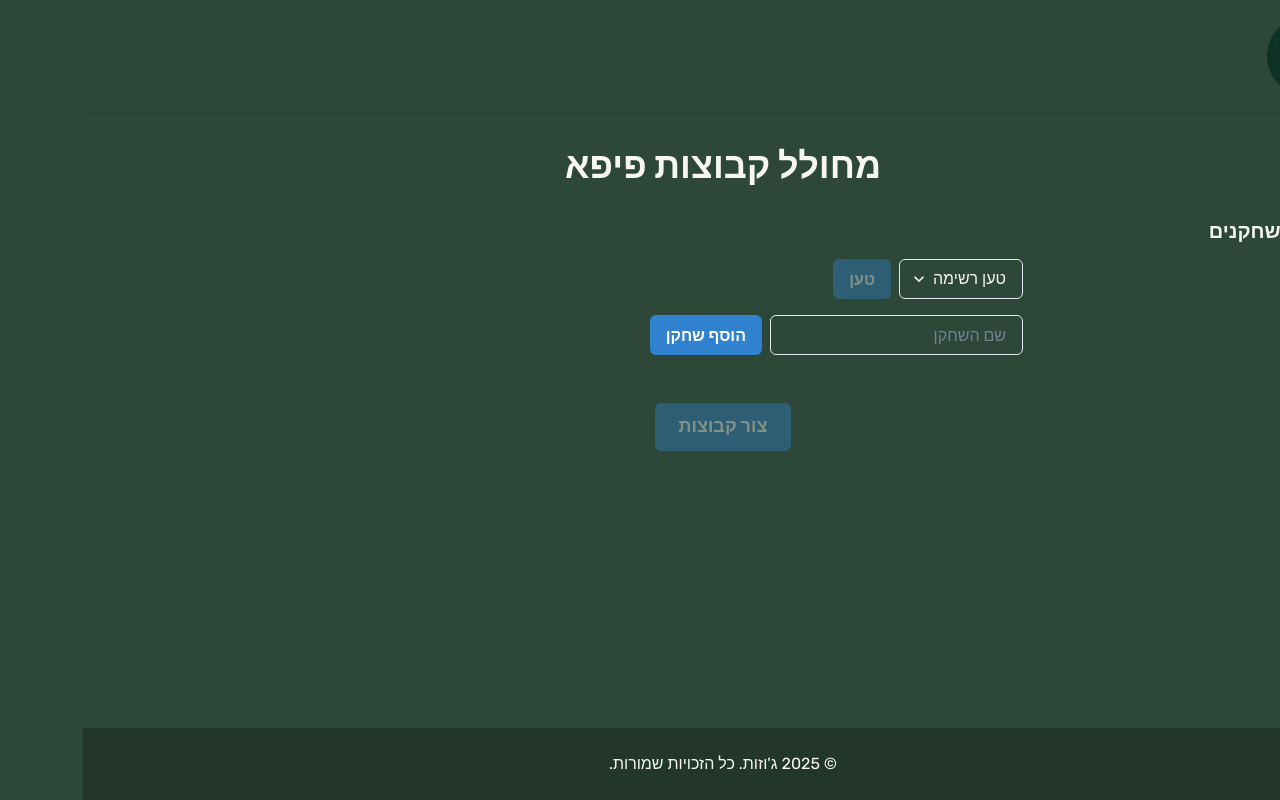
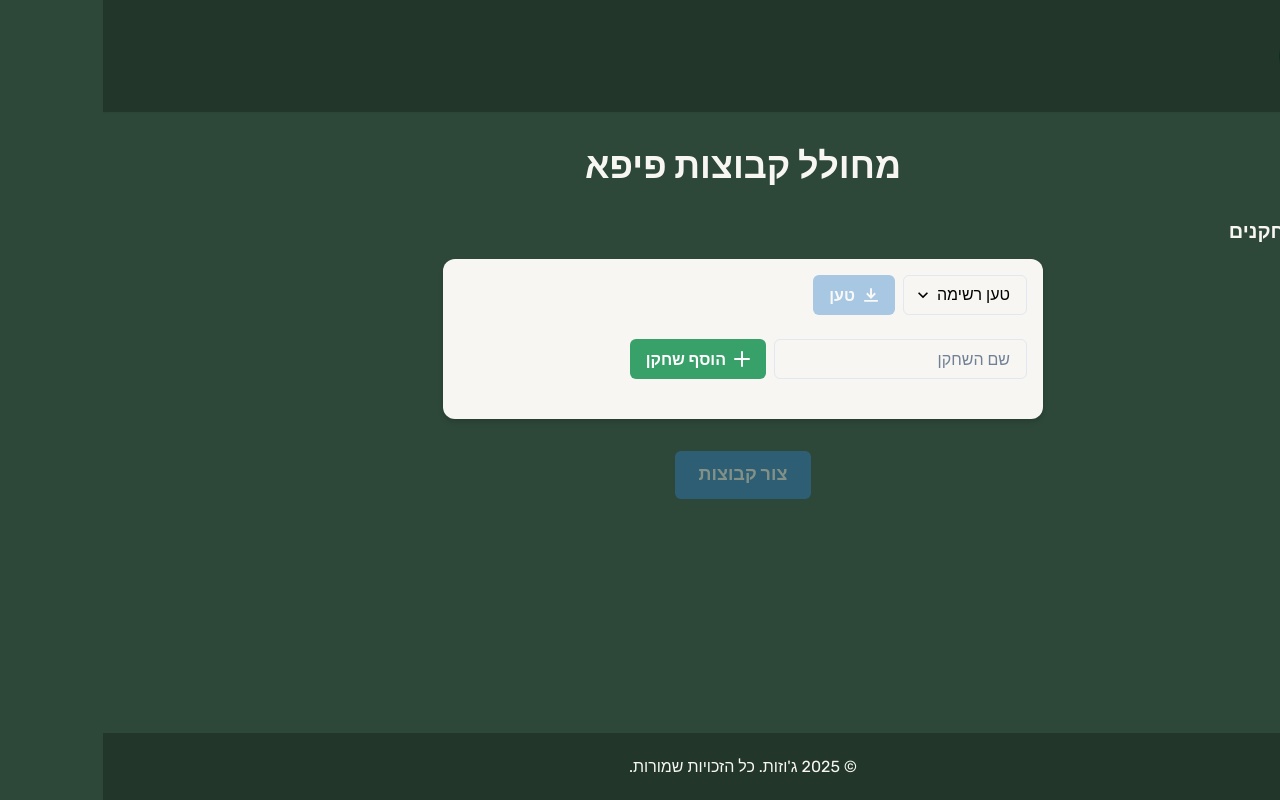
Before and after one commit to itaygin/Joozot, a React (Vite) app: page / in a window 1280 px wide. Built offline with nearby package versions, Linux system fonts and the light colour scheme.

Commit message:
design updates

```diff
--- a/package.json
+++ b/package.json
@@ -10,6 +10,7 @@
     "preview": "vite preview"
   },
   "dependencies": {
+    "@chakra-ui/icons": "^2.2.4",
     "@chakra-ui/react": "^2.8.2",
     "@chakra-ui/toast": "^7.0.2",
     "@emotion/react": "^11.11.3",
--- a/src/components/Layout.tsx
+++ b/src/components/Layout.tsx
@@ -1,4 +1,4 @@
-import { Box, Container, Flex, Link, Text, } from '@chakra-ui/react'
+import { Box, Container, Flex, Heading, Link } from '@chakra-ui/react'
 import { Link as RouterLink } from 'react-router-dom'
 
 interface LayoutProps {
@@ -9,17 +9,13 @@
   console.log("Layout component loaded");
 
   return (
-    <Box minH="100vh" display="flex" flexDirection="column">
-      <Box as="header" bg="brand.500" boxShadow="sm" py={4}>
+    <Box minH="100vh" display="flex" flexDirection="column" bg="brand.500">
+      <Box as="header" bg="brand.600" boxShadow="sm" py={4} px={2}>
         <Container maxW="container.xl">
-          <Flex justify="space-between" align="center">
-            <Flex align="center" gap={3}>
-              <Link as={RouterLink} to="/">
-                <img src="/logo.png" alt="ג'וזות לוגו" style={{ width: 80, height: 80 }} />
-              </Link>
-            </Flex>
-            <Flex gap={6}>
-            </Flex>
+          <Flex justify={{ base: 'center', md: 'flex-start' }} align="center" gap={4}>
+            <Link as={RouterLink} to="/">
+              <img src="/logo.png" alt="ג'וזות לוגו" style={{ width: 80, height: 80, borderRadius: '50%' }} />
+            </Link>
           </Flex>
         </Container>
       </Box>
@@ -30,9 +26,9 @@
 
       <Box as="footer" bg="brand.600" py={6} mt="auto">
         <Container maxW="container.xl">
-          <Text textAlign="center" color="brand.50">
+          <Heading as="h2" size="sm" textAlign="center" color="brand.50" fontWeight="normal">
             © {new Date().getFullYear()} ג'וזות. כל הזכויות שמורות.
-          </Text>
+          </Heading>
         </Container>
       </Box>
     </Box>
--- a/src/components/PlayerList.tsx
+++ b/src/components/PlayerList.tsx
@@ -8,7 +8,10 @@
   Text,
   Select,
   Stack,
+  Avatar,
+  useBreakpointValue,
 } from '@chakra-ui/react'
+import { AddIcon, DeleteIcon, RepeatIcon, DownloadIcon } from '@chakra-ui/icons'
 import type { Player } from '../types'
 
 interface PlayerListProps {
@@ -87,24 +90,28 @@
     const found = savedLists.find((l) => l.name === selectedList)
     if (found) {
       setPlayers(found.players.map(p => ({ ...p, isActive: false })))
+      setListName(found.name)
+      setSelectedList(found.name)
     }
   }
 
   return (
-    <Box w="100%" maxW="600px" mx="auto">
-      <VStack gap={4} align="stretch">
+    <>
+      <Box bg="brand.50" rounded="xl" shadow="md" p={4} w="100%" maxW="600px" mx="auto">
+        <VStack gap={6} align="stretch">
           <Stack direction={{ base: 'column', md: 'row' }} spacing={2} align="stretch">
             <Select
               placeholder="טען רשימה"
               value={selectedList}
               onChange={(e) => setSelectedList(e.target.value)}
               w={{ base: '100%', md: 'auto' }}
+              color="black"
             >
               {savedLists.map((l) => (
                 <option key={l.name} value={l.name}>{l.name}</option>
               ))}
             </Select>
-          <Button colorScheme="blue" onClick={handleLoadList} isDisabled={!selectedList} w={{ base: '100%', md: 'auto' }}>
+            <Button leftIcon={<DownloadIcon />} colorScheme="blue" onClick={handleLoadList} isDisabled={!selectedList} w={{ base: '100%', md: 'auto' }}>
               טען
             </Button>
           </Stack>
@@ -116,30 +123,44 @@
               onKeyPress={(e) => e.key === 'Enter' && handleAddPlayer()}
               w={{ base: '100%', md: 'auto' }}
             />
-          <Button colorScheme="blue" onClick={handleAddPlayer} w={{ base: '100%', md: 'auto' }}>
+            <Button leftIcon={<AddIcon />} colorScheme="green" onClick={handleAddPlayer} w={{ base: '100%', md: 'auto' }}>
               הוסף שחקן
             </Button>
           </Stack>
-
           <VStack gap={2} align="stretch">
             {players.map((player) => (
-            <HStack key={player.id} justify="space-between" p={2} bg="brand.600" borderRadius="md">
+              <HStack
+                key={player.id}
+                justify="space-between"
+                p={2}
+                bg="brand.100"
+                rounded="md"
+                cursor="pointer"
+                onClick={() => handleToggleActive(player.id)}
+                _hover={{ bg: 'brand.200' }}
+              >
+                <HStack pointerEvents="none">
+                  <Avatar name={player.name} size="sm" bg="brand.500" color="white" />
+                  <Text color="brand.700" fontWeight="medium">{player.name}</Text>
+                </HStack>
                 <HStack>
                   <input
                     type="checkbox"
                     checked={player.isActive}
-                  onChange={() => handleToggleActive(player.id)}
+                    readOnly
+                    style={{ width: 18, height: 18 }}
+                    tabIndex={-1}
                   />
-                <Text color="text.500">{player.name}</Text>
-              </HStack>
                   <Button
                     size="sm"
                     colorScheme="red"
                     variant="ghost"
-                onClick={() => handleDeletePlayer(player.id)}
+                    onClick={e => { e.stopPropagation(); handleDeletePlayer(player.id); }}
+                    leftIcon={<DeleteIcon />}
                   >
                     מחק
                   </Button>
+                </HStack>
               </HStack>
             ))}
           </VStack>
@@ -150,17 +171,19 @@
                 onChange={(e) => setListName(e.target.value)}
                 placeholder="שם לרשימה"
                 w={{ base: '100%', md: 'auto' }}
+                color="black"
               />
-            <Button colorScheme="green" onClick={handleSaveList} w={{ base: '100%', md: 'auto' }}>
+              <Button leftIcon={<DownloadIcon />} colorScheme="green" onClick={handleSaveList} w={{ base: '100%', md: 'auto' }}>
                 שמור רשימה
               </Button>
-            <Button colorScheme="red" variant="outline" onClick={() => setPlayers([])} w={{ base: '100%', md: 'auto' }}>
+              <Button leftIcon={<RepeatIcon />} colorScheme="red" variant="outline" onClick={() => setPlayers([])} w={{ base: '100%', md: 'auto' }}>
                 איפוס שחקנים
               </Button>
             </Stack>
           )}
         </VStack>
       </Box>
+    </>
   )
 }
 
```
Also changed, not shown: 1 other file (tests, documents, lock files or other folders). Lines whose indentation alone changed are shown as unchanged.
